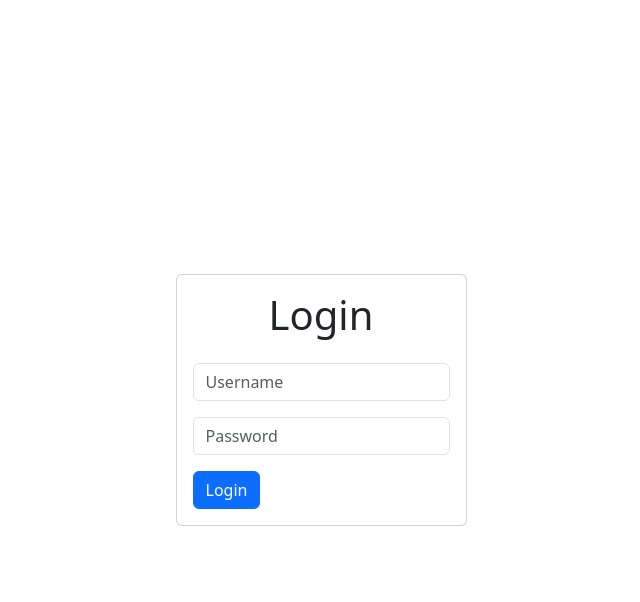
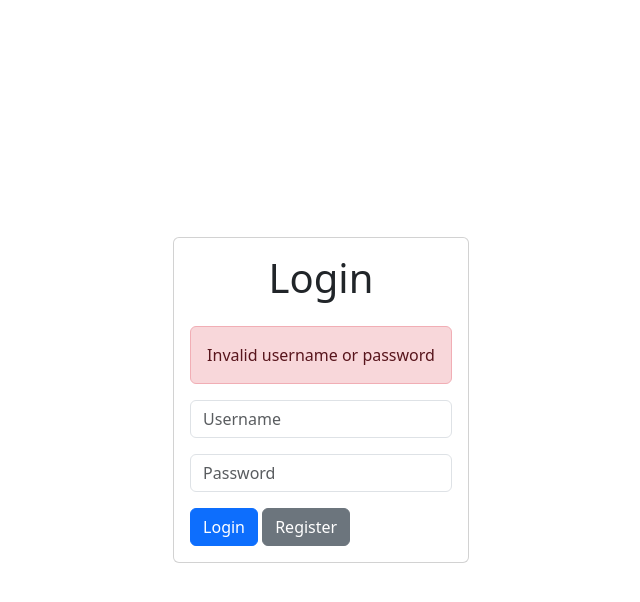
Before and after one commit to IGLADI/erasmusbot, a Flask app: page / in a window 1280 px wide. Shown: the top 602 px of the page, without its empty margins (319-959 px from the left). Run offline with Flask 3, Linux system fonts and the light colour scheme; the visitor is signed in with stand-in values (Sample User, id 1); parts of the project's set-up code (start-up, migrations or seed data) failed here and were passed over.

Commit message:
register works, just need some bug fixes (logout button and go back to login button don't redirect properly)

```diff
--- a/app.py
+++ b/app.py
@@ -11,15 +11,17 @@
 search_endpoint = "https://ehb-search.search.windows.net"
 search_key = chat_setup["searchKey"]
 search_index_name = "ehb"
+master_password = chat_setup["masterPassword"]
 
 client = AzureOpenAI(
     azure_endpoint="https://ehb-france-central.openai.azure.com/",
     api_key=chat_setup["api_key"],
     api_version="2024-02-01",
 )
-users = {chat_setup["username"]:chat_setup["password"]}
+users = {chat_setup["username"]: chat_setup["password"]}
 
 conversations = {}
+
 @app.route("/clear_chat", methods=["POST"])
 def clear_chat():
     if "username" in session:
@@ -34,10 +36,9 @@
         username = session["username"]
         old_messages = conversations.get(username, [])
         return render_template("index.html", conversation_log=old_messages)
-    return redirect(url_for("login"))
+    return render_template("index.html")  # Render the index.html template without old messages
 
-
-@app.route("/login", methods=["GET", "POST"])
+@app.route("/login", methods=["POST"])
 def login():
     if request.method == "POST":
         username = request.json.get("username")
@@ -47,7 +48,25 @@
             old_messages = conversations.get(username, [])
             return jsonify({"success": True, "old_messages": old_messages}), 200
         return jsonify({"success": False}), 401
-    return render_template("index.html")
+
+@app.route("/register", methods=["POST"])
+def register():
+    if request.method == "POST":
+        master_password_input = request.json.get("master_password")
+        username = request.json.get("username")
+        password = request.json.get("password")
+        if master_password_input != master_password:
+            return jsonify({"success": False, "error": "Invalid master password"}), 401
+
+        if username in users:
+            return jsonify({"success": False, "error": "Username already exists"}), 409
+
+        users[username] = password
+        return jsonify({"success": True}), 201
+
+    # Return a response even if the method is not POST
+    return jsonify({"success": False, "error": "Method not allowed"}), 405
+
 
 
 @app.route("/chat", methods=["POST"])
@@ -97,14 +116,14 @@
 
     return jsonify({"response": system_response})
 
-
-@app.route("/logout")
+@app.route("/logout", methods=["GET", "POST"])  # Allow both GET and POST methods
 def logout():
-    username = session.get("username")
-
-    if username:
-        session.pop("username")
-    return redirect(url_for("login"))
+    if request.method == "POST":
+        username = session.get("username")
+        if username:
+            session.pop("username")
+        return redirect(url_for("login"))  # Redirect to login after logout
+    return jsonify({"error": "Method not allowed"}), 405  # Return error for unsupported methods
 
 
 if __name__ == "__main__":
--- a/templates/index.html
+++ b/templates/index.html
@@ -6,11 +6,10 @@
     <title>Chat with ErasmusBot</title>
     <link href="https://cdn.jsdelivr.net/npm/bootstrap@5.3.0-alpha1/dist/css/bootstrap.min.css" rel="stylesheet" />
     <style>
-        #chatLog {
-            max-height: 300px;
-            overflow-y: auto;
+        #registerError, #registerSuccess {
+            display: none;
         }
-        #chatContainer, #loginError, #registerError, #registerSuccess {
+        #registerContainer {
             display: none;
         }
     </style>
@@ -24,7 +23,6 @@
             muteButton.innerText = isMuted ? "Unmute" : "Mute";
             window.speechSynthesis.cancel()
         }
-
         async function login() {
             const username = document.getElementById("username").value;
             const password = document.getElementById("password").value;
@@ -37,20 +35,9 @@
             });
 
             if (response.ok) {
-                spokenMessages = []; // Clear the spokenMessages array
-                document.getElementById("loginContainer").style.display = "none";
-                document.getElementById("chatContainer").style.display = "block";
                 const data = await response.json();
-                const oldMessages = await data.old_messages;
-                const chatLog = document.getElementById("chatLog");
-                chatLog.innerHTML = "";  // Clear the chat log
-                oldMessages.forEach(message => {
-                    if (message.role === "user") {
-                        chatLog.innerHTML += `<p><b>You:</b> ${message.content}</p>`;
-                    } else {
-                        chatLog.innerHTML += `<p><b>ErasmusBot:</b> ${message.content}</p>`;
-                    }
-                });
+                const oldMessages = data.old_messages || [];
+                showChat(oldMessages);
             } else {
                 document.getElementById("loginError").style.display = "block";
             }
@@ -94,8 +81,49 @@
         function logout() {
             window.location.href = "/logout";
         }
+
+        async function register() {
+            const masterPassword = document.getElementById("masterPassword").value;
+            const username = document.getElementById("registerUsername").value;
+            const password = document.getElementById("registerPassword").value;
+            const response = await fetch("/register", {
+                method: "POST",
+                headers: {
+                    "Content-Type": "application/json",
+                },
+                body: JSON.stringify({ master_password: masterPassword, username: username, password: password }),
+            });
+
+            if (response.ok) {
+                document.getElementById("registerSuccess").style.display = "block";
+                document.getElementById("registerError").style.display = "none";
+            } else {
+                const data = await response.json();
+                document.getElementById("registerError").innerText = data.error || "Registration failed";
+                document.getElementById("registerError").style.display = "block";
+                document.getElementById("registerSuccess").style.display = "none";
+            }
+        }
+
+        function showRegisterForm() {
+            document.getElementById("loginContainer").style.display = "none";
+            document.getElementById("registerContainer").style.display = "block";
+        }
+
+        function showChat(oldMessages) {
+            document.getElementById("loginContainer").style.display = "none";
+            document.getElementById("chatContainer").style.display = "block";
+            const chatLog = document.getElementById("chatLog");
+            chatLog.innerHTML = "";  // Clear the chat log
+            oldMessages.forEach(message => {
+                if (message.role === "user") {
+                    chatLog.innerHTML += `<p><b>You:</b> ${message.content}</p>`;
+                } else {
+                    chatLog.innerHTML += `<p><b>ErasmusBot:</b> ${message.content}</p>`;
+                }
+            });
+        }
     </script>
-
 </head>
 <body>
     <div class="container d-flex justify-content-center align-items-center vh-100">
@@ -111,10 +139,27 @@
                         <input type="password" id="password" class="form-control" placeholder="Password" />
                     </div>
                     <button class="btn btn-primary" type="button" onclick="login()">Login</button>
-                    <div id="registerError" class="alert alert-danger mt-3"></div>
-                    <div id="registerSuccess" class="alert alert-success mt-3">Registration successful. Please log in.</div>
+                    <button class="btn btn-secondary" type="button" onclick="showRegisterForm()">Register</button>
                 </div>
-                <div id="chatContainer">
+                <div id="registerContainer">
+                    <h1 class="card-title text-center mb-4">Register</h1>
+                    <div id="registerError" class="alert alert-danger"></div>
+                    <div id="registerSuccess" class="alert alert-success">Registration successful. Please log in.</div>
+                    <div class="input-group mb-3">
+                        <input type="password" id="masterPassword" class="form-control" placeholder="Master Password" />
+                    </div>
+                    <div class="input-group mb-3">
+                        <input type="text" id="registerUsername" class="form-control" placeholder="Username" />
+                    </div>
+                    <div class="input-group mb-3">
+                        <input type="password" id="registerPassword" class="form-control" placeholder="Password" />
+                    </div>
+                    <button class="btn btn-primary" type="button" onclick="register()">Register</button>
+                    <div class="mt-4">
+                        <a href="#" class="btn btn-link" onclick="showLoginForm()">Back to Login</a>
+                    </div>
+                </div>
+                <div id="chatContainer" style="display: none;">
                     <h1 class="card-title text-center mb-4">Chat with ErasmusBot</h1>
                     <div class="input-group mb-3">
                         <input type="text" id="userInput" class="form-control" placeholder="Type your message here" />
```
